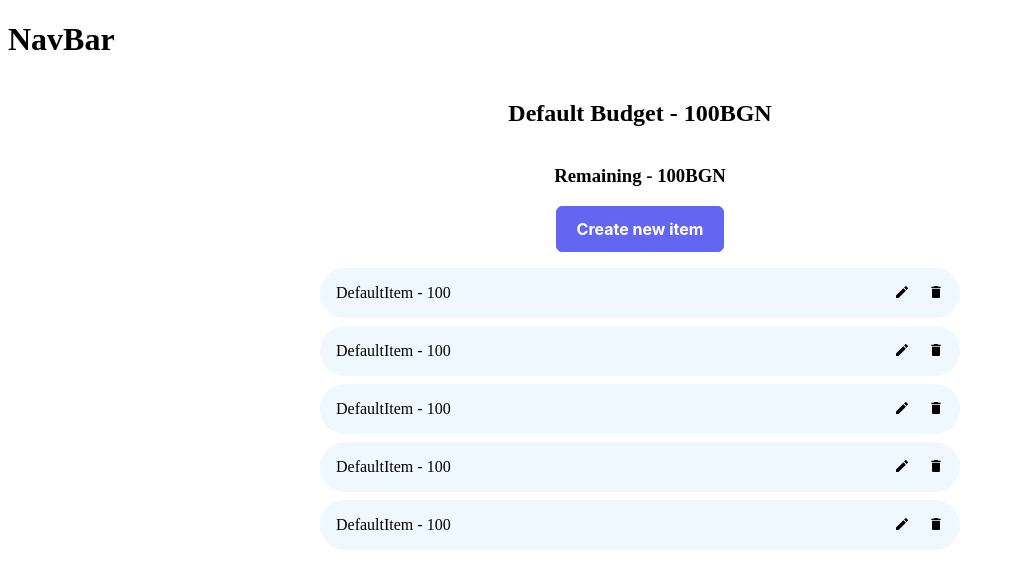
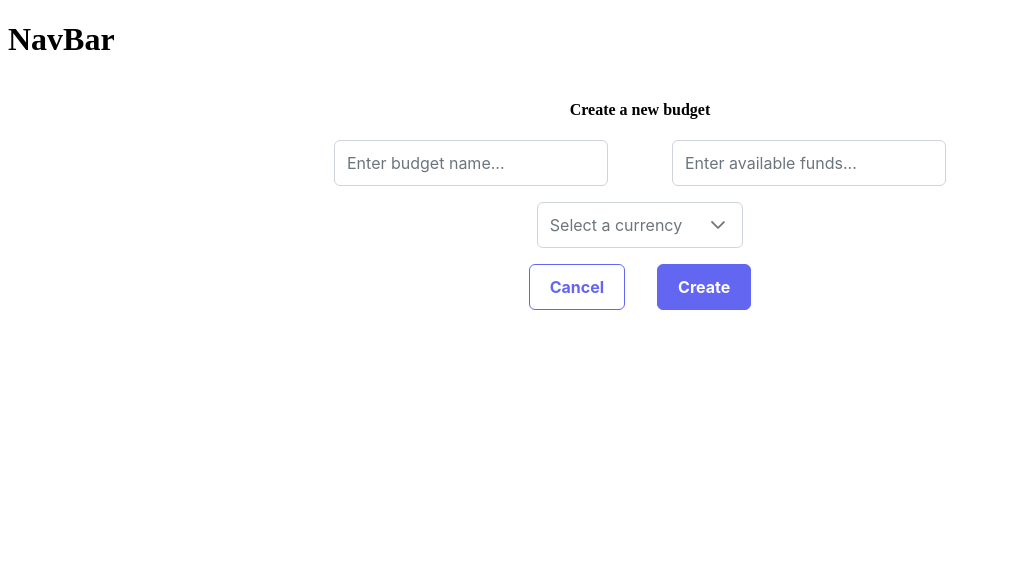
Before and after one commit to LenkoIvanov/dot-net-budget-manager, a Next.js app: page / in a window 1280 px wide. Shown: the top 588 px of the page, without its empty margins (0-1015 px from the left). Built offline with nearby package versions, Linux system fonts and the light colour scheme.

Commit message:
feat: add a create budget form

```diff
--- a/src/pages/index.tsx
+++ b/src/pages/index.tsx
@@ -1,11 +1,9 @@
-import { BudgetItem } from "@/shared_components/budget_item/BudgetItem";
-import { BudgetTracker } from "@/shared_components/budget_tracker/BudgetTracker";
-import { NewItemForm } from "@/shared_components/new_item_form/NewItemForm";
 import Head from "next/head";
 import "primereact/resources/themes/lara-light-indigo/theme.css";
 import "primereact/resources/primereact.min.css";
 import "primeicons/primeicons.css";
 import { MainPage } from "./main_page/MainPage";
+import { NewBudgetForm } from "@/shared_components/new_budget_form/NewBudgetForm";
 
 export default function Home() {
   return (
@@ -15,7 +13,7 @@ export default function Home() {
       </Head>
       <main>
         <h1>NavBar</h1>
-        <MainPage />
+        <NewBudgetForm />
       </main>
     </>
   );
--- /dev/null
+++ b/src/shared_components/new_budget_form/NewBudgetForm.module.css
@@ -0,0 +1,23 @@
+.mainContainer {
+  display: flex;
+  flex-direction: column;
+  align-items: center;
+  margin-bottom: 3rem;
+}
+
+.inputContainer {
+  display: flex;
+  justify-content: space-between;
+  margin-bottom: 1rem;
+}
+
+.dropDownContainer {
+  display: flex;
+  align-items: center;
+  margin-bottom: 1rem;
+}
+
+.btnContainer {
+  display: flex;
+  justify-content: space-between;
+}
--- /dev/null
+++ b/src/shared_components/new_budget_form/NewBudgetForm.tsx
@@ -0,0 +1,59 @@
+import { Currency } from "@/types/Currency";
+import { InputNumber } from "primereact/inputnumber";
+import { InputText } from "primereact/inputtext";
+import { Dropdown } from "primereact/dropdown";
+import { useState } from "react";
+import { Button } from "primereact/button";
+import styles from "./NewBudgetForm.module.css";
+
+export const NewBudgetForm = () => {
+  const [nameValue, setNameValue] = useState<string>("");
+  const [totalValue, setTotalValue] = useState<number | null>(null);
+  const [currency, setCurrency] = useState<string>("");
+
+  // TODO: Rename mainpage to BudgetContents
+
+  const btnPlaceholder = () => {
+    setNameValue("");
+    setTotalValue(null);
+    setCurrency("");
+  };
+
+  return (
+    <div className={styles.mainContainer}>
+      <h4>Create a new budget</h4>
+      <div className={styles.inputContainer}>
+        <InputText
+          placeholder="Enter budget name..."
+          value={nameValue}
+          onChange={(ev) => setNameValue(ev.target.value)}
+          style={{ marginRight: "4rem" }}
+        />
+        <InputNumber
+          placeholder="Enter available funds..."
+          value={totalValue}
+          onChange={(ev) => setTotalValue(ev.value)}
+          minFractionDigits={2}
+          maxFractionDigits={2}
+        />
+      </div>
+      <div className={styles.dropDownContainer}>
+        <Dropdown
+          value={currency}
+          onChange={(e) => setCurrency(e.value)}
+          options={["BGN", "USD", "EUR"]}
+          placeholder="Select a currency"
+        />
+      </div>
+      <div className={styles.btnContainer}>
+        <Button
+          label="Cancel"
+          outlined
+          onClick={btnPlaceholder}
+          style={{ marginRight: "2rem" }}
+        />
+        <Button label="Create" onClick={btnPlaceholder} />
+      </div>
+    </div>
+  );
+};
--- /dev/null
+++ b/src/types/Currency.ts
@@ -0,0 +1,6 @@
+export interface Currency {
+  name: string;
+  keyId: string;
+}
+
+// will come from backend, will probably need rework, currently not used
```
